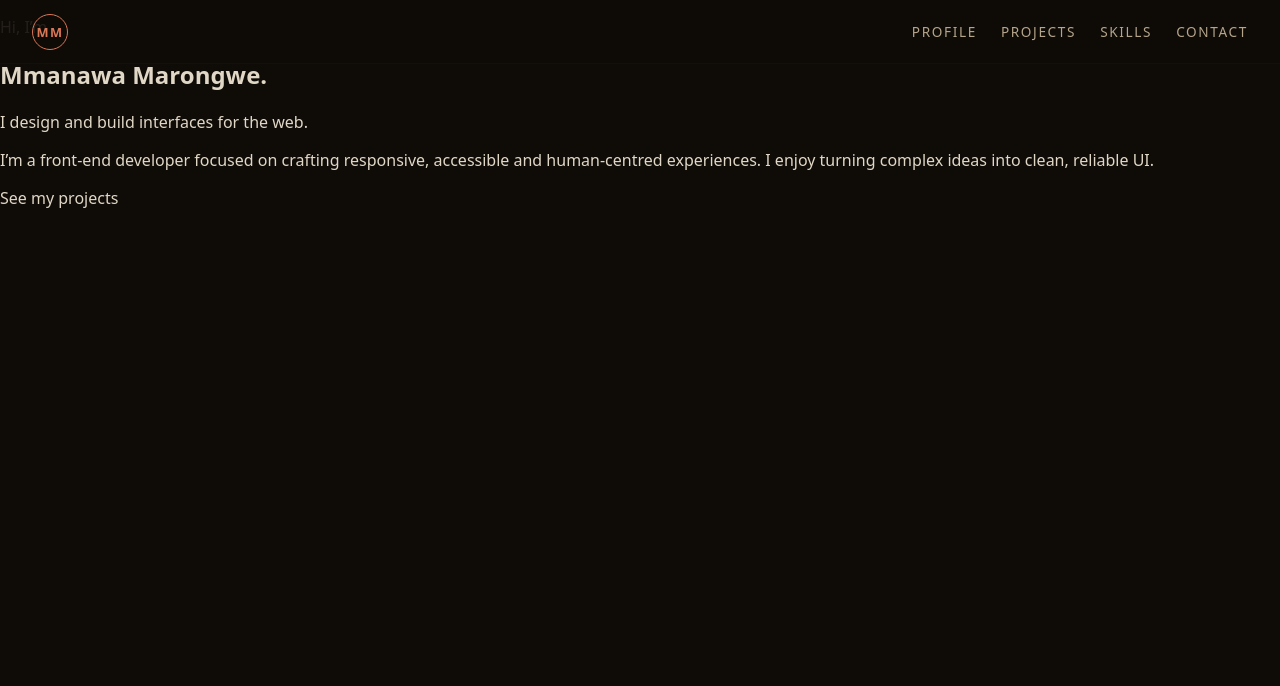
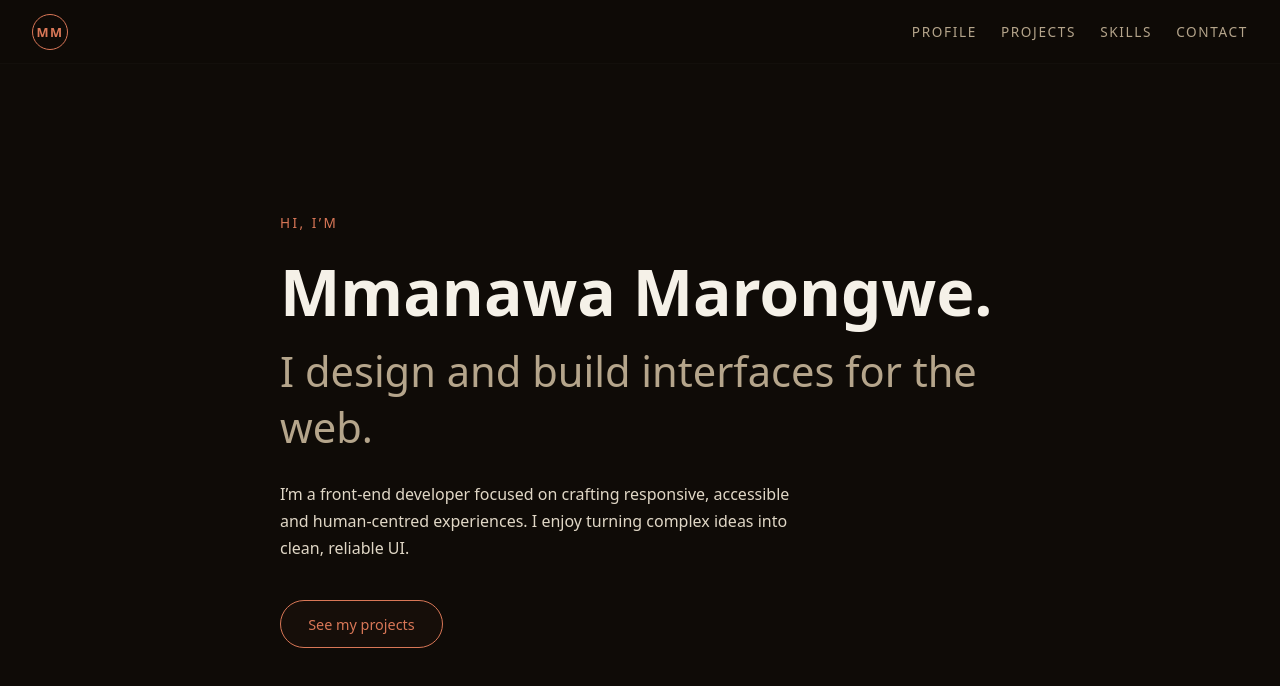
Before and after one commit to MmanawaMarongwe/MMAMAR25151_PTO2503_GROUPA_MMANAWA-MARONGWE_CDV05, a plain HTML site: page index.html in a window 1280 px wide. Drawn offline with Linux system fonts and the light colour scheme.

Commit message:
Add styling for the page hero

```diff
--- a/styles.css
+++ b/styles.css
@@ -78,7 +78,6 @@ a {
   color: var(--color-text-soft);
 }
 
-/* accessibility: skip link */
 .skip-link {
   position: absolute;
   left: -999px;
@@ -92,3 +91,123 @@ a {
 .skip-link:focus {
   left: 1rem;
 }
+
+.hero {
+  min-height: 100vh;
+  padding: 6rem 2rem 3rem; /* 6rem top = space for header */
+  display: flex;
+  align-items: center;
+  justify-content: center;
+  background: var(--color-bg);
+}
+
+.hero-inner {
+  max-width: 720px;
+}
+
+.hero-kicker {
+  color: var(--color-accent);
+  font-size: 0.85rem;
+  letter-spacing: 0.18em;
+  text-transform: uppercase;
+  margin-bottom: 1rem;
+}
+
+.hero-title {
+  font-size: clamp(2.6rem, 6vw, 4rem);
+  color: var(--color-text-main);
+  font-weight: 700;
+  margin: 0 0 0.5rem;
+}
+
+.hero-tagline {
+  font-size: clamp(1.8rem, 4.5vw, 2.6rem);
+  color: var(--color-text-muted);
+  font-weight: 500;
+  margin: 0 0 1.6rem;
+}
+
+.hero-text {
+  max-width: 540px;
+  line-height: 1.7;
+  margin: 0 0 2.4rem;
+}
+
+.btn-primary {
+  display: inline-block;
+  padding: 0.85rem 1.7rem;
+  border-radius: 999px;
+  border: 1px solid var(--color-accent);
+  color: var(--color-accent);
+  background: rgba(24, 16, 11, 0.8);
+  font-size: 0.9rem;
+}
+
+@keyframes heroBgShift {
+  0% {
+    background-position: 0% 50%;
+  }
+  50% {
+    background-position: 100% 50%;
+  }
+  100% {
+    background-position: 0% 50%;
+  }
+}
+
+@keyframes heroJumpIn {
+  0% {
+    opacity: 0;
+    transform: translateY(24px) scale(0.96);
+  }
+  60% {
+    opacity: 1;
+    transform: translateY(-4px) scale(1.02);
+  }
+  100% {
+    opacity: 1;
+    transform: translateY(0) scale(1);
+  }
+}
+
+.hero-kicker,
+.hero-title,
+.hero-tagline,
+.hero-text,
+.hero-actions {
+  opacity: 0;
+  animation: heroJumpIn 0.85s ease-out forwards;
+}
+
+.hero-kicker {
+  animation-delay: 0.05s;
+}
+.hero-title {
+  animation-delay: 0.18s;
+}
+.hero-tagline {
+  animation-delay: 0.3s;
+}
+.hero-text {
+  animation-delay: 0.45s;
+}
+.hero-actions {
+  animation-delay: 0.6s;
+}
+
+@media (prefers-reduced-motion: reduce) {
+  .hero {
+    animation: none;
+    background-position: 50% 50%;
+  }
+
+  .hero-kicker,
+  .hero-title,
+  .hero-tagline,
+  .hero-text,
+  .hero-actions {
+    animation: none;
+    opacity: 1;
+    transform: none;
+  }
+}
```
